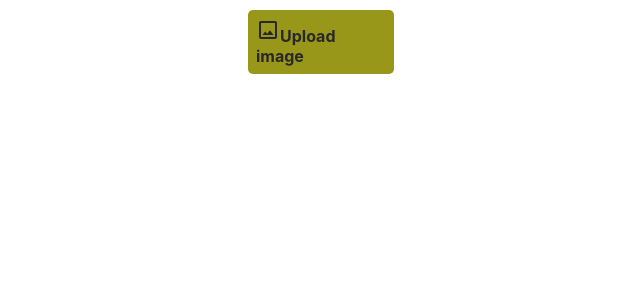
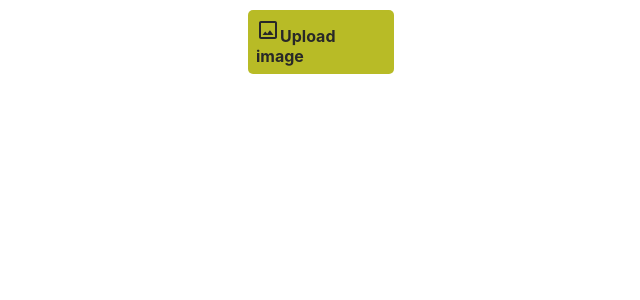
Before and after one commit to BL365/Imghost, a React (Create React App) app: page / in a window 1280 px wide. In both pictures the pointer is over the label "Upload image". Shown: the top 300 px of the page, without its empty margins (319-959 px from the left). Built offline with nearby package versions, Linux system fonts and the light colour scheme.

Commit message:
animated upload--focus-button

```diff
--- a/src/App.css
+++ b/src/App.css
@@ -41,6 +41,11 @@
   font-weight: 700;
 }
 
+.App-upload-button > label:hover {
+  background: #b8bb26;
+  transition: margin-left 4s;
+}
+
 .App-upload-button > input {
   display: none;
 }
```
